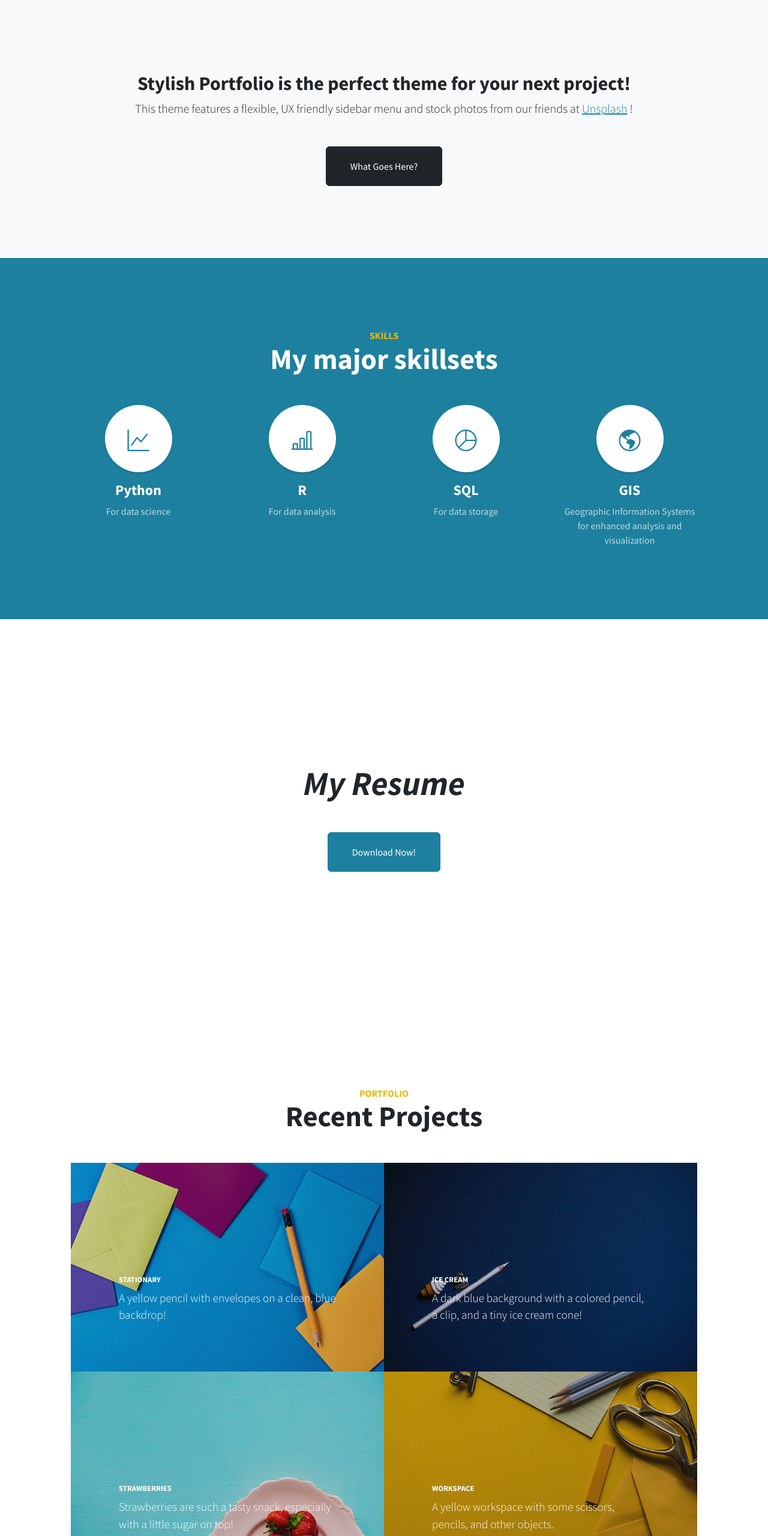
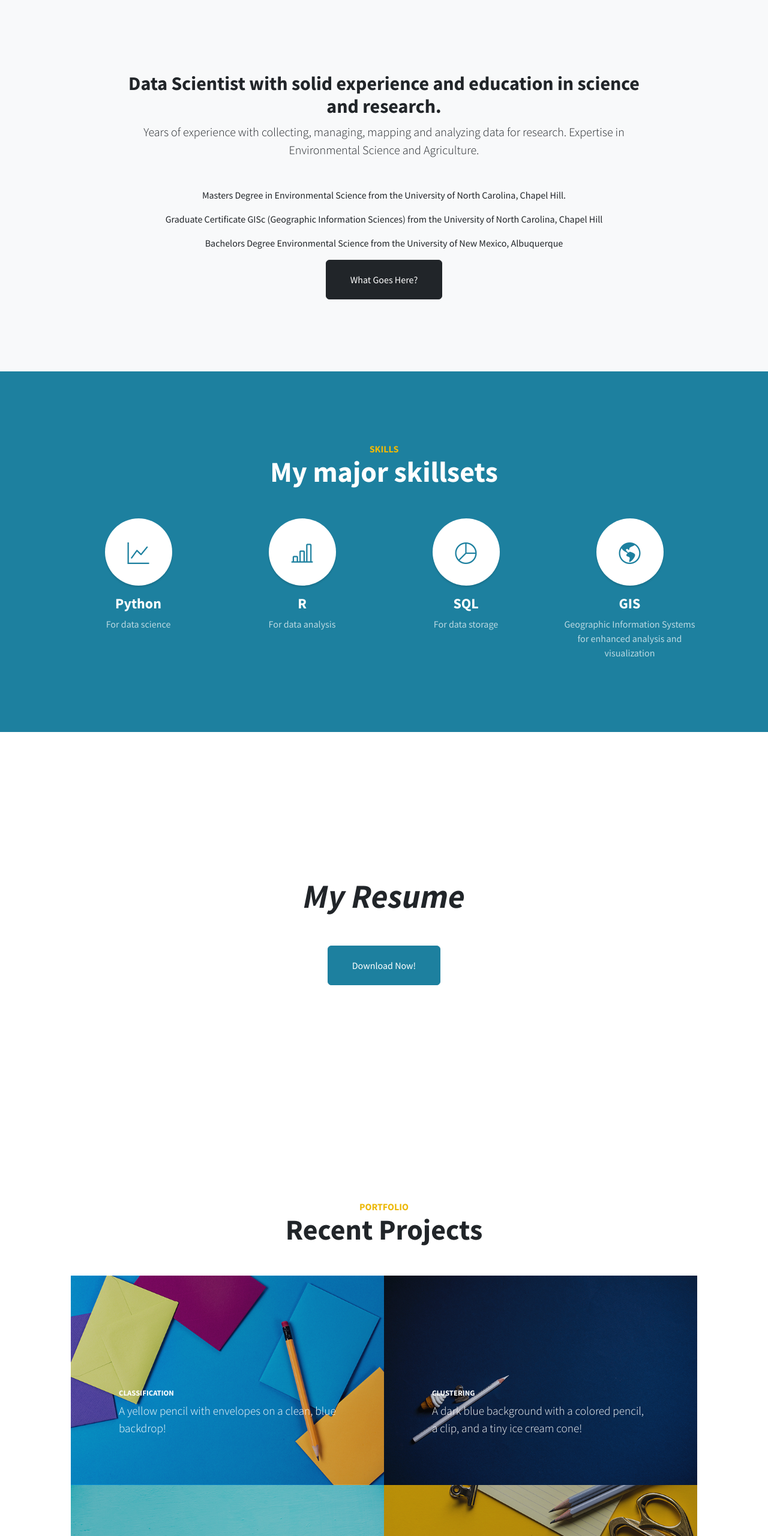
Before and after one commit to StephenTeet/StephenTeet.github.io, a plain HTML site: page index.html in a window 1280 px wide. Shown: the part 800-3360 px from the top of the page at 60% size. Drawn offline with nearby package versions, Linux system fonts and the light colour scheme.

Commit message:
pages html update

```diff
--- a/index.html
+++ b/index.html
@@ -6,7 +6,7 @@
         <meta name="viewport" content="width=device-width, initial-scale=1, shrink-to-fit=no" />
         <meta name="description" content="" />
         <meta name="author" content="" />
-        <title>Stylish Portfolio - Start Bootstrap Template</title>
+        <title>Stephen Teet's Portfolio</title>
         <!-- Favicon-->
         <link rel="icon" type="image/x-icon" href="assets/favicon.ico" />
         <!-- Font Awesome icons (free version)-->
@@ -49,12 +49,16 @@
             <div class="container px-4 px-lg-5 text-center">
                 <div class="row gx-4 gx-lg-5 justify-content-center">
                     <div class="col-lg-10">
-                        <h2>Stylish Portfolio is the perfect theme for your next project!</h2>
+                        <h2>Data Scientist with solid experience and education in science and research.</h2>
                         <p class="lead mb-5">
-                            This theme features a flexible, UX friendly sidebar menu and stock photos from our friends
-                            at
-                            <a href="https://unsplash.com/">Unsplash</a>
-                            !
+                            Years of experience with collecting, managing, mapping and analyzing data for research.
+                            Expertise in Environmental Science and Agriculture.
+                        </p>
+                        <p>Masters Degree in Environmental Science from the University of North Carolina, Chapel
+                            Hill.</p>
+                        <p>Graduate Certificate GISc (Geographic Information Sciences) from the University of North
+                            Carolina, Chapel Hill</p>
+                        <p>Bachelors Degree Environmental Science from the University of New Mexico, Albuquerque
                         </p>
                         <a class="btn btn-dark btn-xl" href="#services">What Goes Here?</a>
                     </div>
@@ -121,7 +125,7 @@
                         <a class="portfolio-item" href="#!">
                             <div class="caption">
                                 <div class="caption-content">
-                                    <div class="h2">Stationary</div>
+                                    <div class="h2">Classification</div>
                                     <p class="mb-0">A yellow pencil with envelopes on a clean, blue backdrop!</p>
                                 </div>
                             </div>
@@ -132,7 +136,7 @@
                         <a class="portfolio-item" href="#!">
                             <div class="caption">
                                 <div class="caption-content">
-                                    <div class="h2">Ice Cream</div>
+                                    <div class="h2">Clustering</div>
                                     <p class="mb-0">A dark blue background with a colored pencil, a clip, and a tiny ice
                                         cream cone!</p>
                                 </div>
@@ -144,7 +148,7 @@
                         <a class="portfolio-item" href="#!">
                             <div class="caption">
                                 <div class="caption-content">
-                                    <div class="h2">Strawberries</div>
+                                    <div class="h2">Neural Networks</div>
                                     <p class="mb-0">Strawberries are such a tasty snack, especially with a little sugar
                                         on top!</p>
                                 </div>
@@ -156,7 +160,7 @@
                         <a class="portfolio-item" href="#!">
                             <div class="caption">
                                 <div class="caption-content">
-                                    <div class="h2">Workspace</div>
+                                    <div class="h2">Natural Language Processing</div>
                                     <p class="mb-0">A yellow workspace with some scissors, pencils, and other objects.
                                     </p>
                                 </div>
@@ -170,9 +174,9 @@
         <!-- Call to Action-->
         <section class="content-section bg-primary text-white">
             <div class="container px-4 px-lg-5 text-center">
-                <h2 class="mb-4">Just a few more things about me...</h2>
-                <a class="btn btn-xl btn-light me-4" href="#!">Click Me!</a>
-                <a class="btn btn-xl btn-dark" href="#!">Look at Me!</a>
+                <h2 class="mb-4">A little more about me...</h2>
+                <a class="btn btn-xl btn-light me-4" href="#!">Coming</a>
+                <a class="btn btn-xl btn-dark" href="#!">Soon!</a>
             </div>
         </section>
         <!-- Map-->
```
